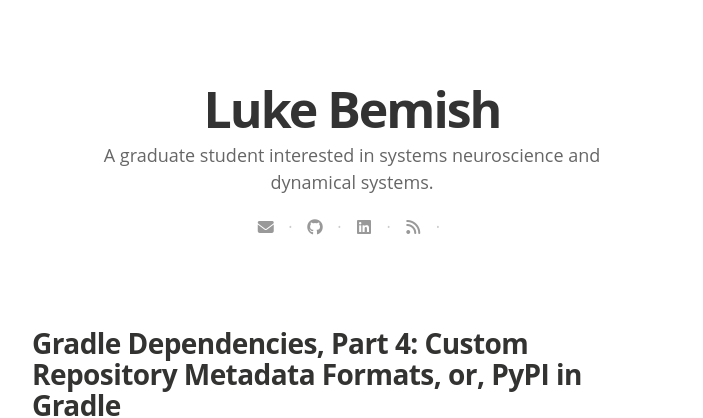
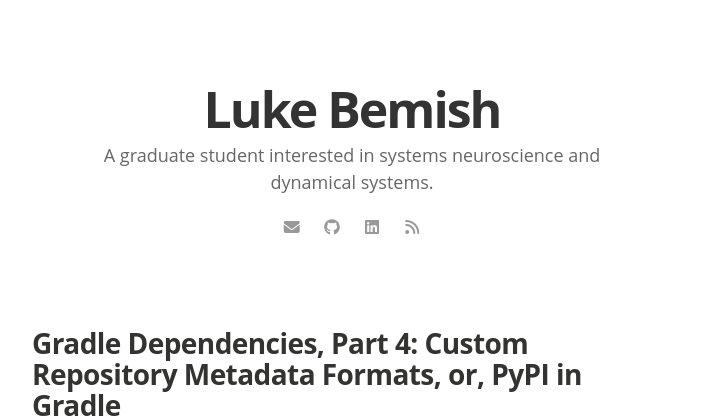
Before and after one commit to lukebemish/lukebemish.github.io, a Jekyll site: the page built from index.html, in a window 1280 px wide. Shown: the top 418 px of the page, without its empty margins (288-991 px from the left). Built offline with Jekyll 4.4.1, drawn with Linux system fonts in a browser that asks for light colours; nearby versions of some CDN libraries; some web fonts are replaced; the list of posts is cut into pages by our own code.

Commit message:
Fix header links

```diff
--- a/css/custom.scss
+++ b/css/custom.scss
@@ -102,3 +102,8 @@ i.fa-fw {
 .markdown-alert.markdown-alert-caution .markdown-alert-title {
     color: #f85149;
 }
+
+.page-social-link {
+    margin-left: 0.5em;
+    margin-right: 0.5em;
+}
--- a/index.html
+++ b/index.html
@@ -19,10 +19,9 @@ layout: default
     <div class="custom-links">
       {% for social in site.social %}
         {% if social.url %}
-            <a class="icon-{{ social.icon }}" href="{{ social.url }}" {% if social.desc %} title="{{ social.desc }}"{% endif %}>
+            <a class="icon-{{ social.icon }} page-social-link" href="{{ social.url }}" {% if social.desc %} title="{{ social.desc }}"{% endif %}>
               <i class="fa-{% if social.icon_category %}{{ social.icon_category }}{% else %}brands{% endif %} fa-{{ social.icon }} fa-fw"></i>
             </a>
-            &nbsp;&nbsp;·&nbsp;&nbsp;
         {% endif %}
       {% endfor %}
     </div>
```
